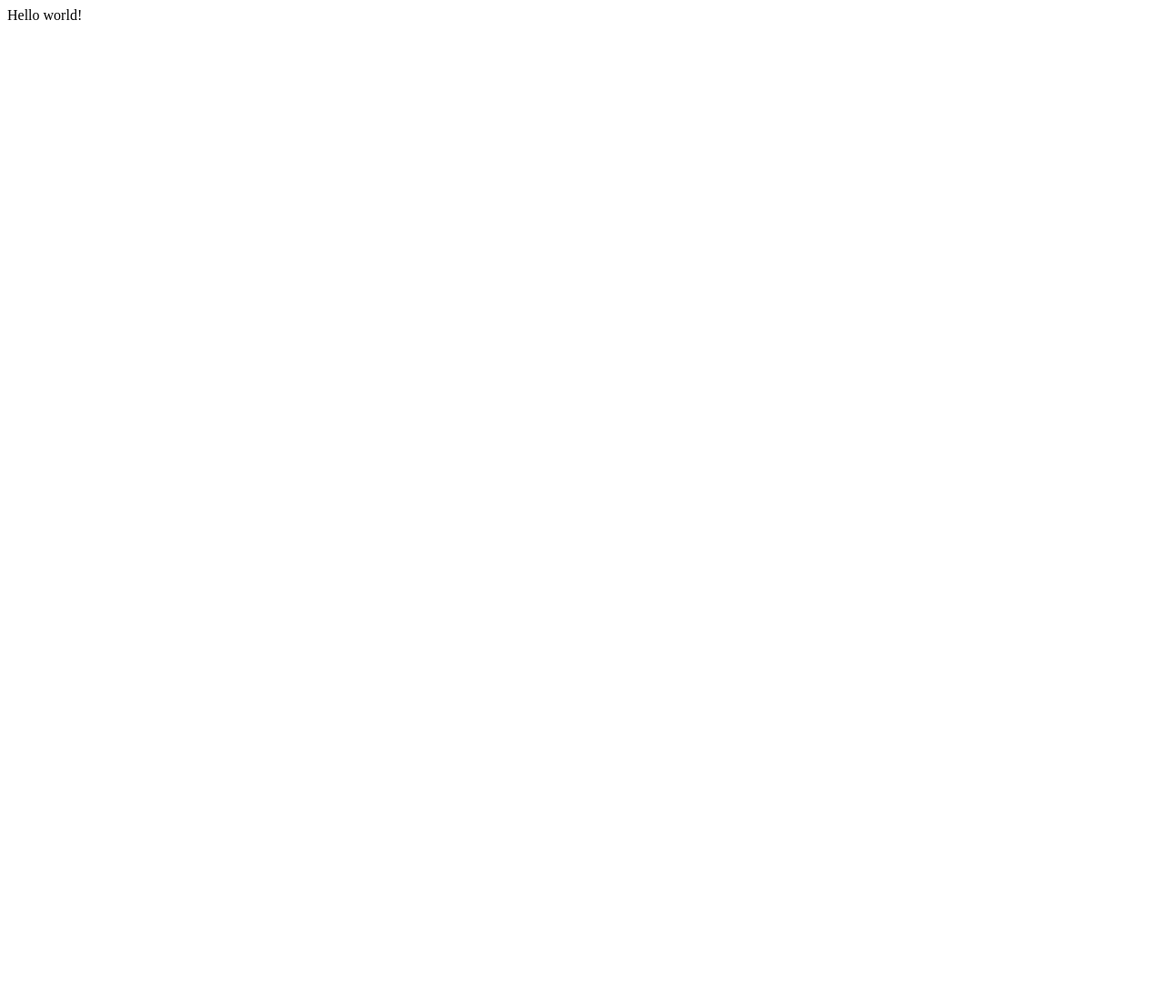
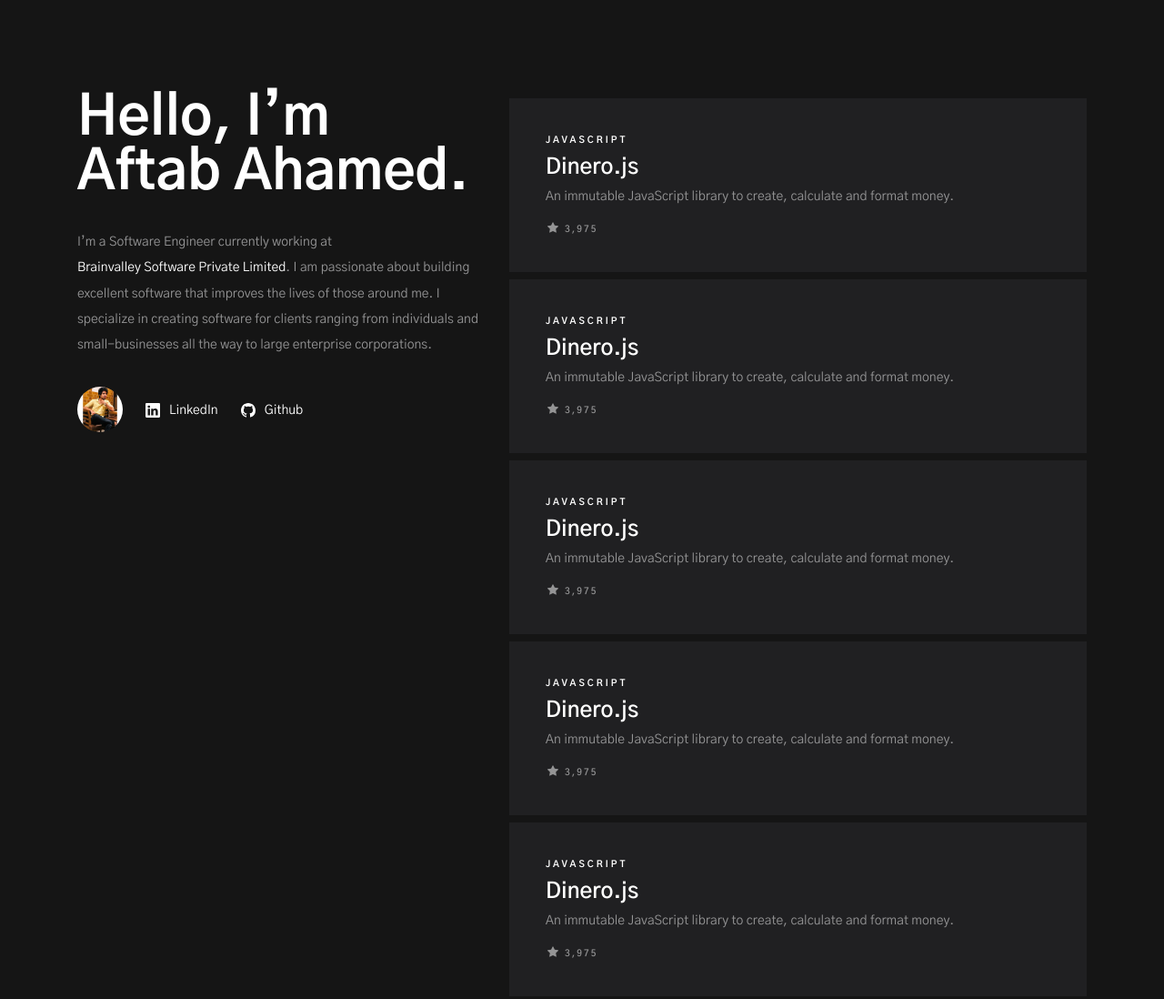
Before and after one commit to aftabahamed/aftab-portfolio, a Gatsby site: page / in a window 1280 px wide. Shown: the top 1098 px of the page at 91% size. Before the commit the page ends 800 px from the top, so only its background shows below. Built offline with nearby package versions, Linux system fonts and the light colour scheme; Gatsby itself is replaced by a stand-in of ours.

Commit message:
gatsby js portfolio website

```diff
--- a/gatsby-config.js
+++ b/gatsby-config.js
@@ -6,5 +6,15 @@
 
 module.exports = {
   /* Your site config here */
-  plugins: [],
+  plugins: [
+    {
+      resolve: `gatsby-plugin-google-fonts`,
+      options: {
+        fonts: [
+          `Gothic A1:100,200,300,400,500,600,700,800,900`
+        ],
+        display: 'swap'
+      }
+    }
+  ],
 }
--- a/package.json
+++ b/package.json
@@ -14,8 +14,11 @@
     "test": "echo \"Write tests! -> https://gatsby.dev/unit-testing\" && exit 1"
   },
   "dependencies": {
+    "bootstrap": "^4.6.0",
     "gatsby": "^2.26.1",
+    "gatsby-plugin-google-fonts": "^1.0.1",
     "react": "^16.12.0",
+    "react-bootstrap": "^1.4.3",
     "react-dom": "^16.12.0"
   },
   "devDependencies": {
--- /dev/null
+++ b/src/components/Home/HomeContainer.js
@@ -0,0 +1,22 @@
+import React from 'react'
+import './home-styles.css'
+import HomeLeft from './HomeLeft'
+import HomeRight from './HomeRight'
+
+const HomeContainer = () => {
+    return (
+        <section className="homeContainerWrapper">
+            <div className="container">
+                <div className="row">
+                    <div className="col-md-5">
+                        <HomeLeft />
+                    </div>
+                    <div className="col-md-7">
+                        <HomeRight />
+                    </div>
+                </div>
+            </div>
+        </section>
+    )
+}
+export default HomeContainer
--- /dev/null
+++ b/src/components/Home/HomeLeft.js
@@ -0,0 +1,26 @@
+import React from 'react'
+
+const HomeLeft = () => {
+
+    return (
+        <div className="homeLeftWrapper">
+            <h1>Hello, I’m Aftab Ahamed.</h1>
+            <p>I’m a Software Engineer currently working at <a href="#">Brainvalley Software Private Limited</a>. I am passionate about building excellent software that improves the lives of those around me. I specialize in creating software for clients ranging from individuals and small-businesses all the way to large enterprise corporations.</p>
+            <div className="d-flex align-items-center socialWrapper">
+                <div className="profilePic">
+                    <img src={require('../../../static/aftab.jpeg')} alt="Aftab Ahamed"/>
+                </div>
+                <div className="linkedIn">
+                    <svg xmlns="http://www.w3.org/2000/svg" width="16" height="16" fill="currentColor" class="bi bi-linkedin" viewBox="0 0 16 16"><path d="M0 1.146C0 .513.526 0 1.175 0h13.65C15.474 0 16 .513 16 1.146v13.708c0 .633-.526 1.146-1.175 1.146H1.175C.526 16 0 15.487 0 14.854V1.146zm4.943 12.248V6.169H2.542v7.225h2.401zm-1.2-8.212c.837 0 1.358-.554 1.358-1.248-.015-.709-.52-1.248-1.342-1.248-.822 0-1.359.54-1.359 1.248 0 .694.521 1.248 1.327 1.248h.016zm4.908 8.212V9.359c0-.216.016-.432.08-.586.173-.431.568-.878 1.232-.878.869 0 1.216.662 1.216 1.634v3.865h2.401V9.25c0-2.22-1.184-3.252-2.764-3.252-1.274 0-1.845.7-2.165 1.193v.025h-.016a5.54 5.54 0 0 1 .016-.025V6.169h-2.4c.03.678 0 7.225 0 7.225h2.4z"/></svg>
+                    <span>LinkedIn</span>
+                </div>
+                <div className="gitHub">
+                    <svg xmlns="http://www.w3.org/2000/svg" width="16" height="16" fill="currentColor" class="bi bi-github" viewBox="0 0 16 16"><path d="M8 0C3.58 0 0 3.58 0 8c0 3.54 2.29 6.53 5.47 7.59.4.07.55-.17.55-.38 0-.19-.01-.82-.01-1.49-2.01.37-2.53-.49-2.69-.94-.09-.23-.48-.94-.82-1.13-.28-.15-.68-.52-.01-.53.63-.01 1.08.58 1.23.82.72 1.21 1.87.87 2.33.66.07-.52.28-.87.51-1.07-1.78-.2-3.64-.89-3.64-3.95 0-.87.31-1.59.82-2.15-.08-.2-.36-1.02.08-2.12 0 0 .67-.21 2.2.82.64-.18 1.32-.27 2-.27.68 0 1.36.09 2 .27 1.53-1.04 2.2-.82 2.2-.82.44 1.1.16 1.92.08 2.12.51.56.82 1.27.82 2.15 0 3.07-1.87 3.75-3.65 3.95.29.25.54.73.54 1.48 0 1.07-.01 1.93-.01 2.2 0 .21.15.46.55.38A8.012 8.012 0 0 0 16 8c0-4.42-3.58-8-8-8z"/></svg>
+                    <span>Github</span>
+                </div>
+            </div>
+        </div>
+    )
+}
+
+export default HomeLeft
--- /dev/null
+++ b/src/components/Home/HomeRight.js
@@ -0,0 +1,21 @@
+import React from 'react'
+import ProjectCard from '../ProjectCard/ProjectCard'
+
+const HomeRight = () => {
+
+    const times = [1,2,3,4,5,6];
+
+    return (
+        <div className="homeRightWrapper">
+            {times.map((item) => {
+                return(
+                    <React.Fragment key={item}>
+                        <ProjectCard />
+                    </React.Fragment>
+                )
+            })}
+        </div>
+    )
+}
+
+export default HomeRight
--- /dev/null
+++ b/src/components/Home/home-styles.css
@@ -0,0 +1,36 @@
+.homeContainerWrapper {
+    padding: 100px 0px;
+}
+.homeLeftWrapper h1 {
+    font-size: 60px;
+    font-weight: 700;
+    line-height: 1;
+}
+.homeLeftWrapper p {
+    color: #949495;
+    font-size: 14px;
+    line-height: 2;
+    margin-top: 32px;
+}
+.homeLeftWrapper {
+    position: -webkit-sticky;
+    position: sticky;
+    top: 100px;
+}
+.profilePic img {
+    max-width: 50px;
+}
+.profilePic {
+    overflow: hidden;
+    border-radius: 50%;
+}
+.socialWrapper {
+    margin-top: 32px;
+}
+.socialWrapper > div {
+    margin-right: 25px;
+}
+.socialWrapper > div > span {
+    margin-left: 10px;
+    font-size: 14px;
+}
--- /dev/null
+++ b/src/components/ProjectCard/ProjectCard.css
@@ -0,0 +1,48 @@
+.projectCardWrapper {
+    background: #202022;
+    padding: 40px;
+    margin-top: 8px;
+    margin-bottom: 8px;
+    cursor: pointer;
+    transition: all .2s ease-in-out;
+}
+.projectCardWrapper:hover {
+    transform: scale(1.1);
+}
+.projectCardWrapper p {
+    margin: 0;
+}
+.projectCardWrapper .pcTag {
+    letter-spacing: 3px;
+    text-transform: uppercase;
+    font-size: 10px;
+    font-weight: 700;
+}
+.projectCardWrapper .pcTitle {
+    margin-top: 8px;
+    line-height: 1.25;
+    font-size: 24px;
+    font-weight: 600;
+}
+.projectCardWrapper .pcDescription {
+    margin-top: 8px;
+    color: #949495;
+    font-size: 14px;
+}
+.projectCardWrapper .d-flex {
+    margin-top: 16px;
+}
+.projectCardWrapper .d-flex svg {
+    color: #949495;
+    width: 16px;
+    height: 16px;
+    padding: 2px;
+    margin-right: 5px;
+}
+.projectCardWrapper .d-flex span {
+    letter-spacing: 2px;
+    font-size: 10px;
+    font-weight: 600;
+    margin-top: 5px;
+    color: #949495;
+}
--- /dev/null
+++ b/src/components/ProjectCard/ProjectCard.js
@@ -0,0 +1,18 @@
+import React from 'react'
+import './ProjectCard.css'
+
+const ProjectCard = () => {
+    return (
+        <article className="projectCardWrapper">
+            <p className="pcTag">JavaScript</p>
+            <h3 className="pcTitle">Dinero.js</h3>
+            <p className="pcDescription">An immutable JavaScript library to create, calculate and format money.</p>
+            <div className="d-flex align-items-center">
+                <svg xmlns="http://www.w3.org/2000/svg" width="16" height="16" fill="currentColor" class="bi bi-star-fill" viewBox="0 0 16 16"><path d="M3.612 15.443c-.386.198-.824-.149-.746-.592l.83-4.73L.173 6.765c-.329-.314-.158-.888.283-.95l4.898-.696L7.538.792c.197-.39.73-.39.927 0l2.184 4.327 4.898.696c.441.062.612.636.283.95l-3.523 3.356.83 4.73c.078.443-.36.79-.746.592L8 13.187l-4.389 2.256z"/></svg>
+                <span>3,975</span>
+            </div>
+        </article>
+    )
+}
+
+export default ProjectCard
--- a/src/pages/index.js
+++ b/src/pages/index.js
@@ -1,5 +1,6 @@
 import React from "react"
+import HomeContainer from '../components/Home/HomeContainer'
 
 export default function Home() {
-  return <div>Hello world!</div>
+  return <HomeContainer />
 }
--- /dev/null
+++ b/src/styles/default-style.css
@@ -0,0 +1,51 @@
+* {
+    box-sizing: border-box;
+}
+html,body {
+    margin: 0;
+    padding: 0;
+}
+body, input, button, select, textarea {
+    font: 400 1rem Gothic A1;
+    color: #fff;
+    background-color: #151515;
+}
+a {
+    position:relative;
+    text-decoration:none;
+    display:inline-block;
+    color: #fff;
+}
+a:hover {
+    text-decoration: none;
+    color: #fff;
+}
+a:after {
+    display:block;
+    content: '';
+    border-bottom: solid 1px #fff;
+    transform: scaleX(0);
+    transition: transform 250ms ease-in-out;
+    transform-origin:100% 50%;
+}
+a:hover:after {
+    transform: scaleX(1);
+    transform-origin:0 50%;
+}
+body::-webkit-scrollbar-track
+{
+	-webkit-box-shadow: inset 0 0 6px rgba(0,0,0,0.3);
+	border-radius: 10px;
+	background-color: #F5F5F5;
+}
+body::-webkit-scrollbar
+{
+	width: 6px;
+	background-color: #F5F5F5;
+}
+body::-webkit-scrollbar-thumb
+{
+	border-radius: 10px;
+	-webkit-box-shadow: inset 0 0 6px rgba(0,0,0,.3);
+	background-color: #202022;
+}
```
Also changed, not shown: gatsby-browser.js (added, +9 -0 lines), src/pages/404.js (added, +9 -0 lines), static/aftab.jpeg (added), 1 other file.
